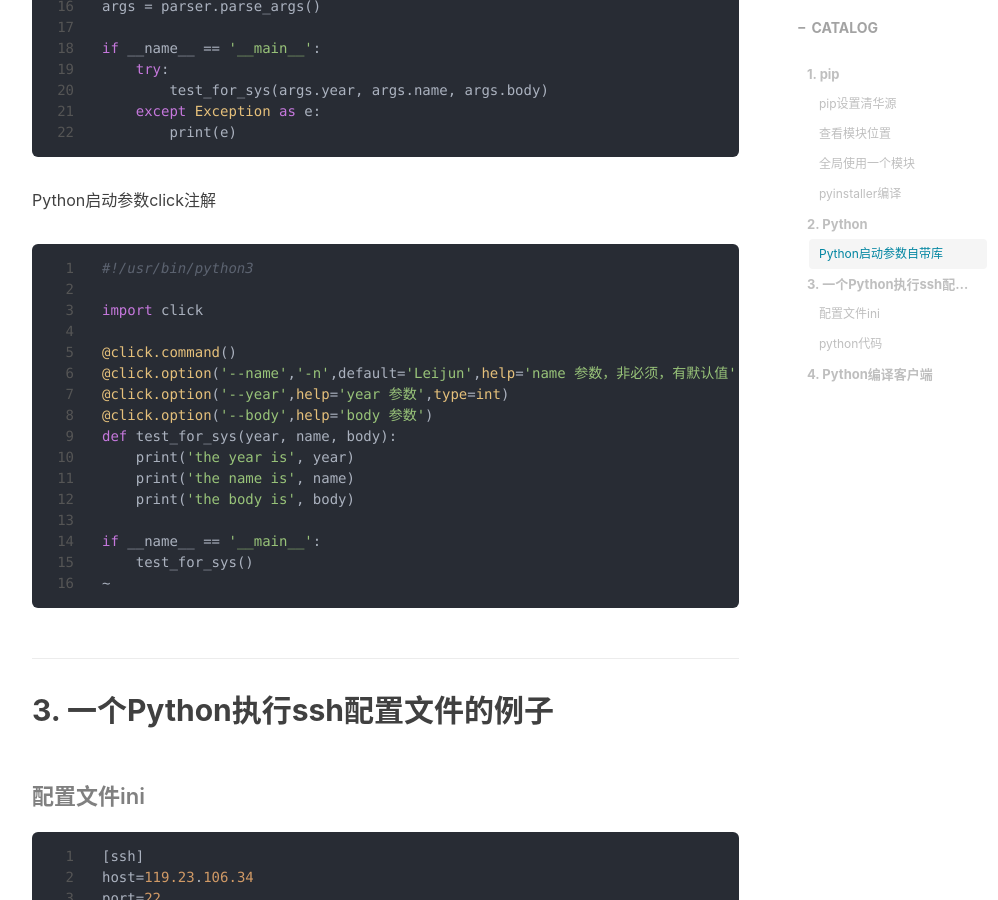
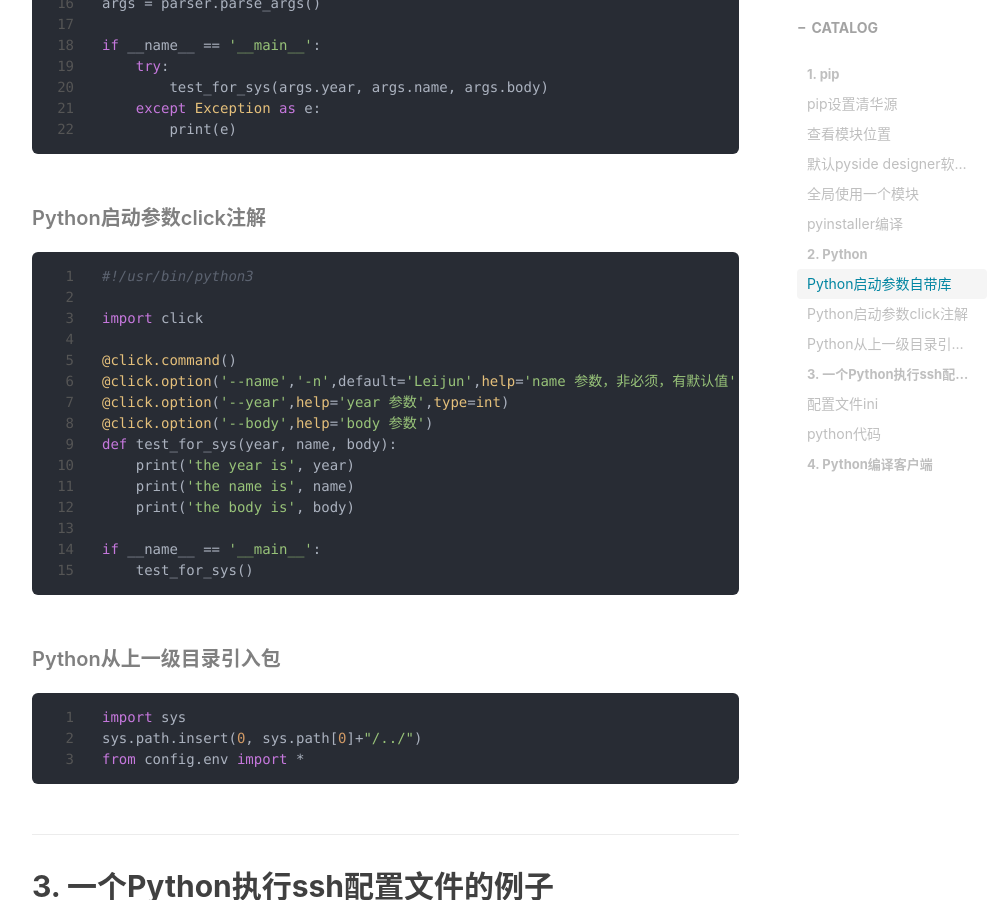
Before and after one commit to Zeknes/zeknes.github.io, a Jekyll site: the page built from _posts/2022-11-07-pip-and-python.md, in a window 1280 px wide and 900 px high, scrolled down 2097 px. Shown: the whole window, without its empty margins (233-1231 px from the left). Built offline with Jekyll 4.4.1, drawn with Linux system fonts in a browser that asks for light colours; nearby versions of some CDN libraries; comment, search, counter and statistics services are not loaded.

````diff
--- a/_posts/2022-11-07-pip-and-python.md
+++ b/_posts/2022-11-07-pip-and-python.md
@@ -22,25 +22,31 @@ tags:
 
 
 
-#### pip设置清华源
+##### pip设置清华源
 
 ```bash
 pip config set global.index-url https://pypi.tuna.tsinghua.edu.cn/simple
 ```
 
-#### 查看模块位置
+
+
+##### 查看模块位置
 
 ```bash
 pip show PySide6
 ```
 
-默认pyside designer软链接
+
+
+##### 默认pyside designer软链接
 
 ```bash
 sudo ln -s ~/.local/lib/python3.10/site-packages/PySide6/designer /usr/bin/designer
 ```
 
-#### 全局使用一个模块
+
+
+##### 全局使用一个模块
 
 以pyinstaller为例
 
@@ -48,7 +54,9 @@ sudo ln -s ~/.local/lib/python3.10/site-packages/PySide6/designer /usr/bin/desig
 sudo pip install -U pyinstaller
 ```
 
-#### pyinstaller编译
+
+
+##### pyinstaller编译
 
 ```bash
 pyinstaller -F main.py
@@ -63,7 +71,9 @@ sys.setrecursionlimit(100000)
 
 ## 2. Python
 
-#### Python启动参数自带库
+
+
+##### Python启动参数自带库
 
 ```python
 #!/usr/bin/python3
@@ -90,7 +100,9 @@ if __name__ == '__main__':
         print(e)
 ```
 
-Python启动参数click注解
+
+
+##### Python启动参数click注解
 
 ```python
 #!/usr/bin/python3
@@ -108,14 +120,23 @@ def test_for_sys(year, name, body):
 
 if __name__ == '__main__':
     test_for_sys()
-~
+```
+
+
+
+##### Python从上一级目录引入包
+
+```python
+import sys
+sys.path.insert(0, sys.path[0]+"/../")
+from config.env import *
 ```
 
 
 
 ## 3. 一个Python执行ssh配置文件的例子
 
-#### 配置文件ini
+##### 配置文件ini
 
 ```python
 [ssh]
@@ -125,7 +146,7 @@ username=user
 password=password
 ```
 
-#### python代码
+##### python代码
 
 ```python
 # -*- coding: utf-8 -*-
````
Also changed, not shown: _posts/2022-11-26-update-kernel-and-uboot-online.md (+3 -3 lines), _posts/2023-01-04-make-a-tv-box-outof-a-linux-board.md (+2 -2 lines), _posts/2023-09-03-linux-notes2.md (added, +111 -0 lines).
